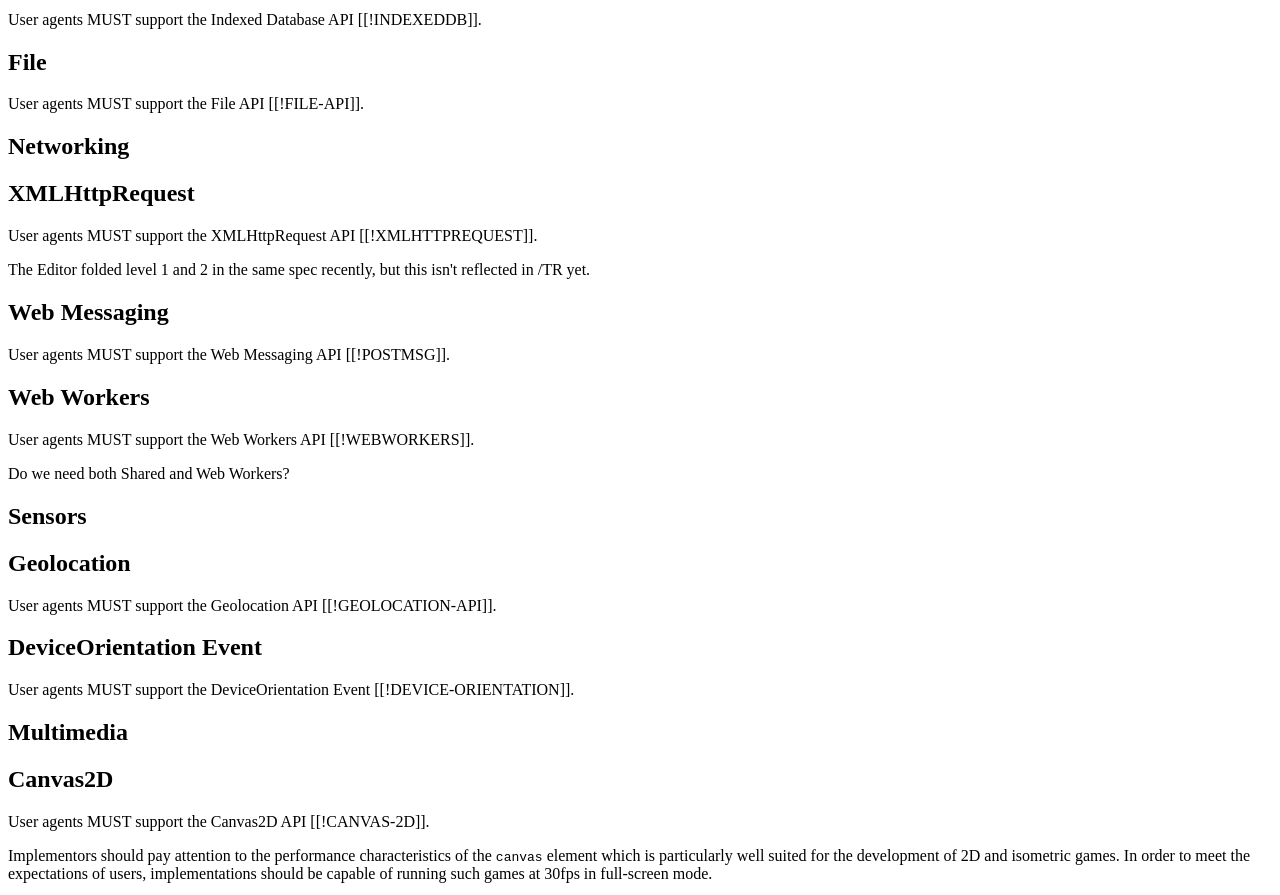
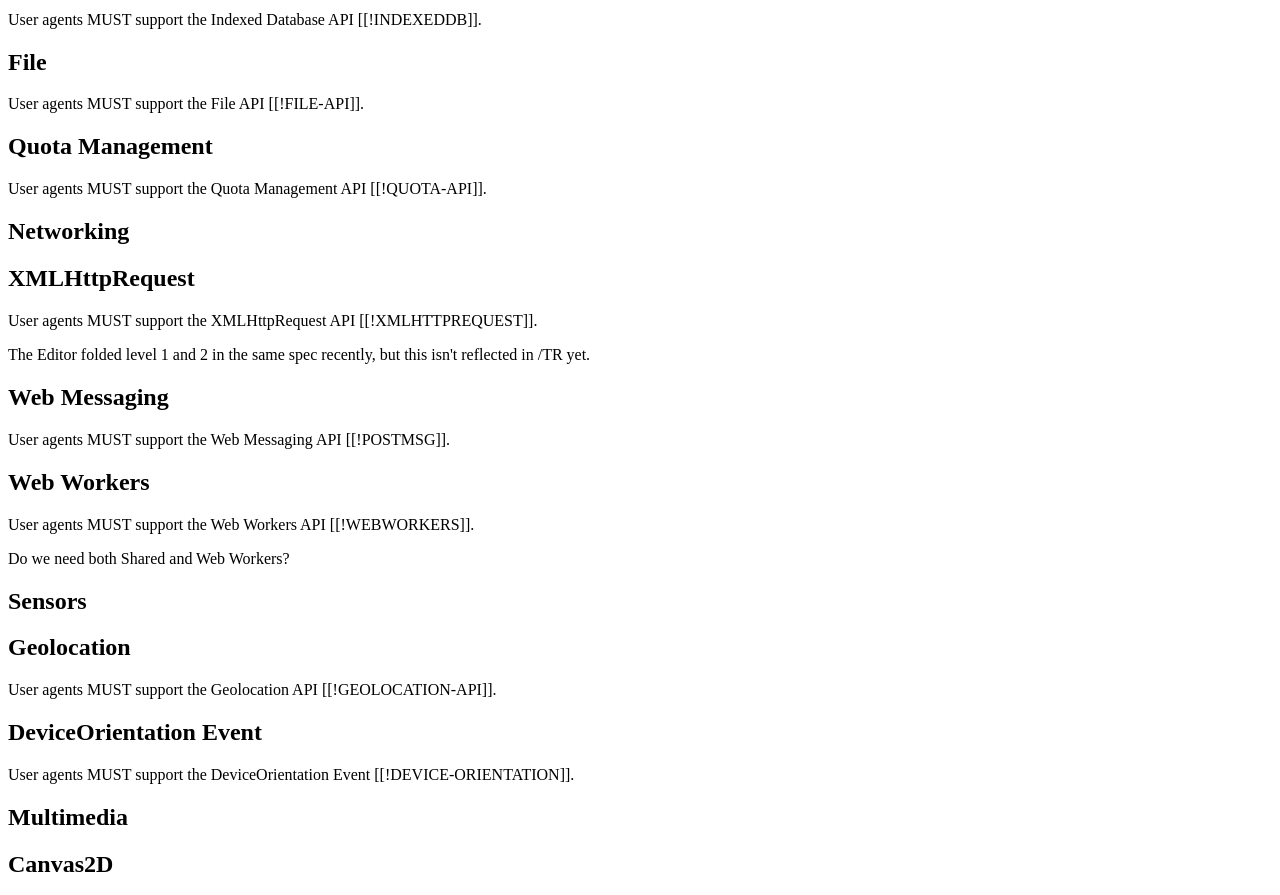
Before and after one commit to coremob/level-1, a plain HTML site: page index.html in a window 1280 px wide. Shown: the part 3400-4295 px from the top of the page. Drawn offline with Linux system fonts and the light colour scheme.

Commit message:
Added Quota Management API.
Relies on a pull request to Respec to be accepted (https://github.com/darobin/respec/pull/49).

Closes ACTION-19 (https://www.w3.org/community/coremob/track/actions/19).

```diff
--- a/index.html
+++ b/index.html
@@ -217,6 +217,10 @@
           <h2>File</h2>
           <p>User agents MUST support the File API [[!FILE-API]].</p>
         </section>
+        <section>
+          <h2>Quota Management</h2>
+          <p>User agents MUST support the Quota Management API [[!QUOTA-API]].</p>
+        </section>
       </section>
 
       <section>
```
